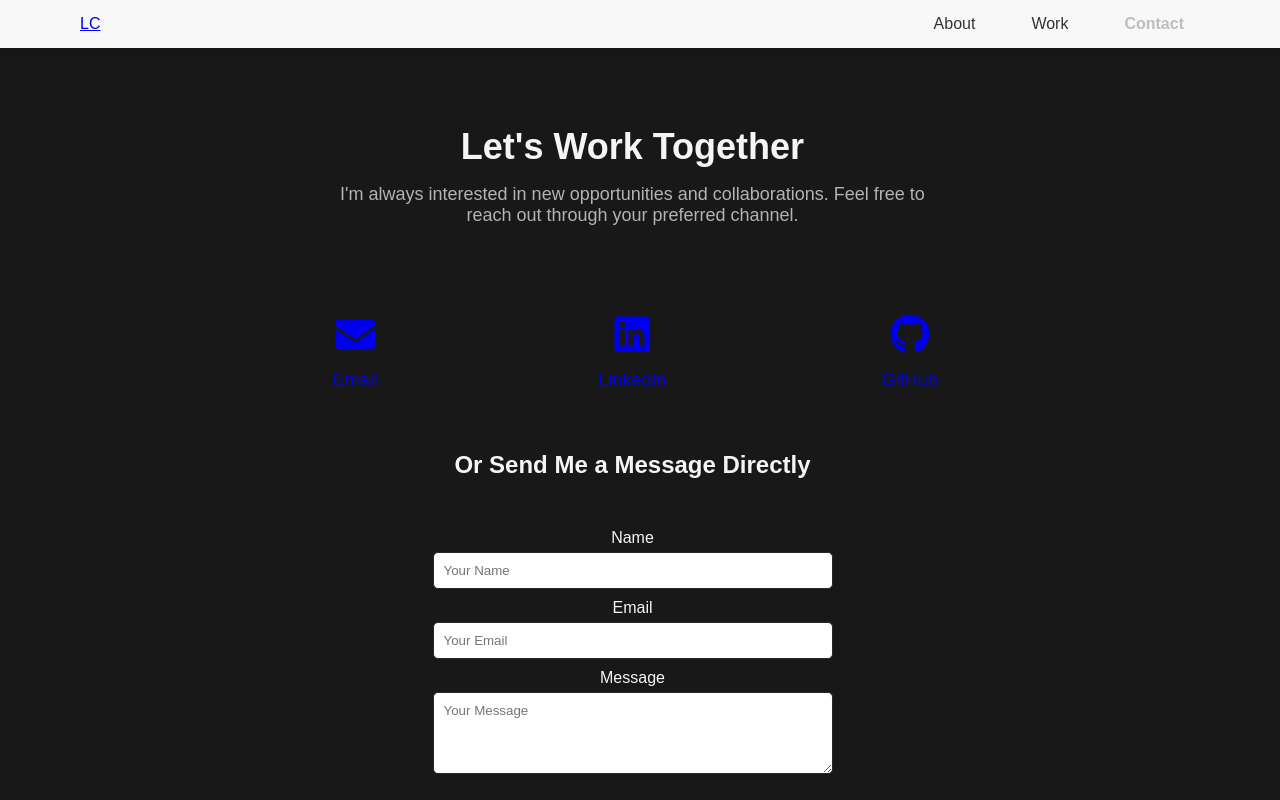
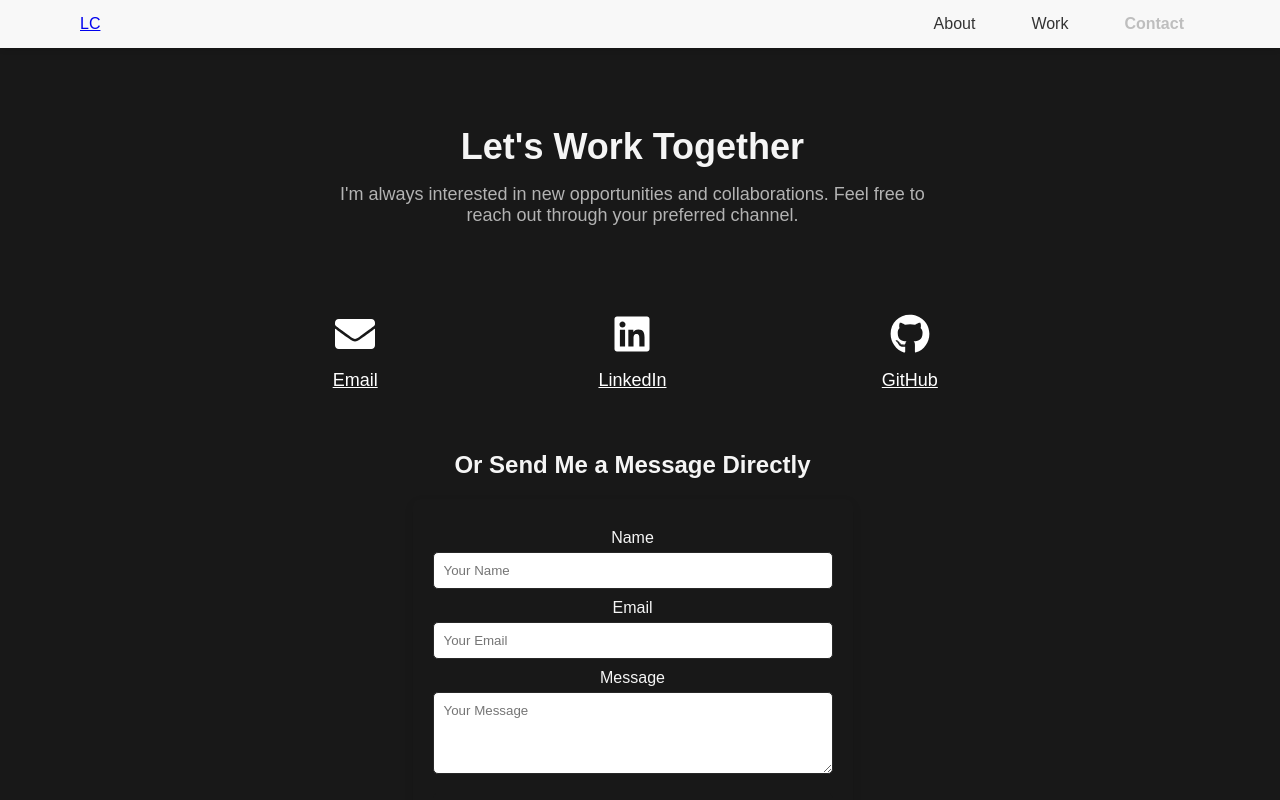
Before and after one commit to LRCozier/lacozier-devportfolio, a React (Vite) app in the folder lacportfolio/: page /contact in a window 1280 px wide. Shown: the top 800 px of the page. Built offline with nearby package versions, Linux system fonts and the light colour scheme; no server answers.

Commit message:
updating contact links

```diff
--- a/lacportfolio/src/pages/pages.css
+++ b/lacportfolio/src/pages/pages.css
@@ -210,6 +210,14 @@ section {
     font-weight: 500;
 }
 
+a.contact-link-card {
+  color: white;
+}
+
+a.contact-link-card:hover {
+  color: blue;
+}
+
 .contact-link-card:hover {
     border-color: var(--text-primary);
     color: var(--text-primary);
```
